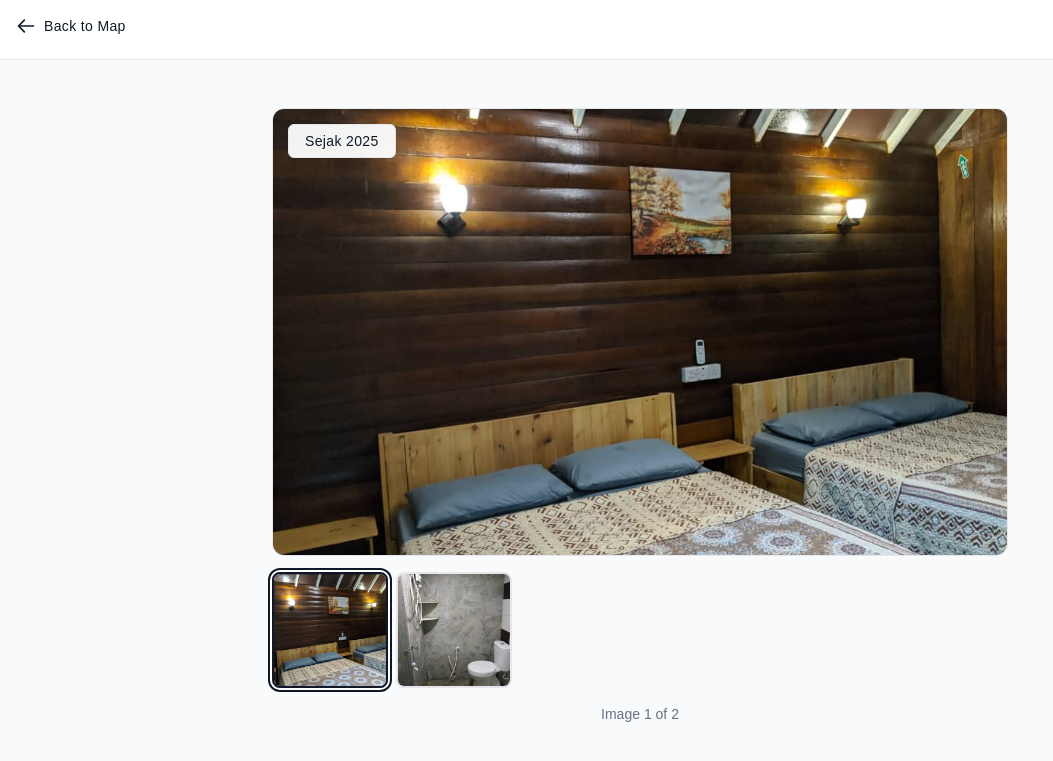
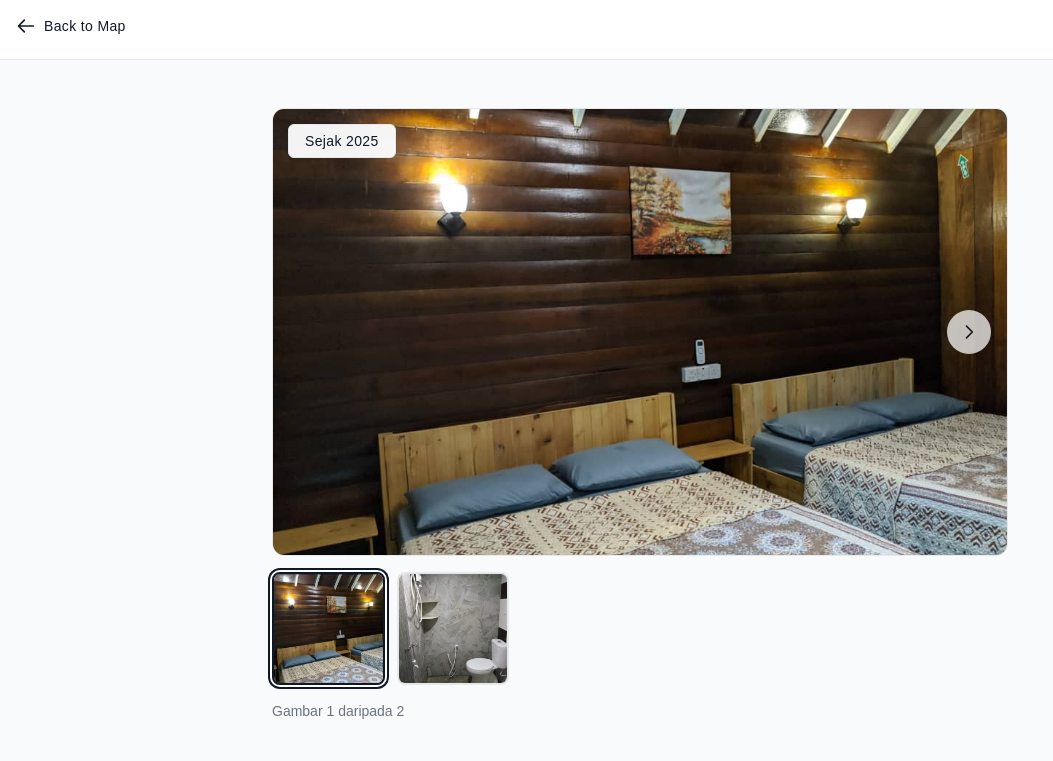
Before and after one commit to danishayman/homestays, a Next.js app: page /homestay/1 in a window 1280 px wide. Shown: the top 761 px of the page, without its empty margins (0-1053 px from the left). Built offline with nearby package versions, Linux system fonts and the light colour scheme.

Commit message:
enhance ImageGallery component with touch/swipe navigation and keyboard support

```diff
--- a/components/ImageGallery.tsx
+++ b/components/ImageGallery.tsx
@@ -4,11 +4,11 @@
  * ImageGallery Component
  *
  * A reusable image gallery component that displays a main image
- * and smaller thumbnail images below.
+ * and smaller thumbnail images below. Supports touch/swipe navigation on mobile.
  */
 
 import Image from "next/image";
-import { useState } from "react";
+import { useState, useEffect, useRef } from "react";
 
 interface ImageGalleryProps {
     images: string[];
@@ -18,15 +18,61 @@ interface ImageGalleryProps {
 
 export default function ImageGallery({ images, homestayName, className = "" }: ImageGalleryProps) {
     const [selectedImageIndex, setSelectedImageIndex] = useState(0);
+    const touchStartX = useRef<number>(0);
+    const touchEndX = useRef<number>(0);
 
     if (!images || images.length === 0) {
         return null;
     }
 
+    // Handle swipe gestures
+    const handleTouchStart = (e: React.TouchEvent) => {
+        touchStartX.current = e.targetTouches[0].clientX;
+    };
+
+    const handleTouchMove = (e: React.TouchEvent) => {
+        touchEndX.current = e.targetTouches[0].clientX;
+    };
+
+    const handleTouchEnd = () => {
+        if (!touchStartX.current || !touchEndX.current) return;
+
+        const distance = touchStartX.current - touchEndX.current;
+        const isLeftSwipe = distance > 50;
+        const isRightSwipe = distance < -50;
+
+        if (isLeftSwipe && selectedImageIndex < images.length - 1) {
+            setSelectedImageIndex(selectedImageIndex + 1);
+        }
+
+        if (isRightSwipe && selectedImageIndex > 0) {
+            setSelectedImageIndex(selectedImageIndex - 1);
+        }
+    };
+
+    // Keyboard navigation
+    useEffect(() => {
+        const handleKeyDown = (e: KeyboardEvent) => {
+            if (e.key === 'ArrowLeft' && selectedImageIndex > 0) {
+                setSelectedImageIndex(selectedImageIndex - 1);
+            } else if (e.key === 'ArrowRight' && selectedImageIndex < images.length - 1) {
+                setSelectedImageIndex(selectedImageIndex + 1);
+            }
+        };
+
+        window.addEventListener('keydown', handleKeyDown);
+        return () => window.removeEventListener('keydown', handleKeyDown);
+    }, [selectedImageIndex, images.length]);
+
     return (
         <div className={`space-y-4 ${className}`}>
             {/* Main Image Display */}
-            <div className="relative w-full h-80 md:h-[28rem] rounded-xl overflow-hidden border border-gray-200">
+            <div
+                className="relative w-full h-80 md:h-[28rem] rounded-xl overflow-hidden border border-gray-200 group"
+                onTouchStart={handleTouchStart}
+                onTouchMove={handleTouchMove}
+                onTouchEnd={handleTouchEnd}
+            >
                 <Image
                     src={images[selectedImageIndex]}
                     alt={`${homestayName} - Image ${selectedImageIndex + 1}`}
@@ -35,36 +81,70 @@ export default function ImageGallery({ images, homestayName, className = "" }: I
                     priority={selectedImageIndex === 0}
                     sizes="(max-width: 768px) 100vw, (max-width: 1200px) 80vw, 896px"
                 />
+
+                {/* Navigation arrows - only show if there are multiple images */}
+                {images.length > 1 && (
+                    <>
+                        {/* Previous button */}
+                        {selectedImageIndex > 0 && (
+                            <button
+                                onClick={() => setSelectedImageIndex(selectedImageIndex - 1)}
+                                className="absolute left-4 top-1/2 transform -translate-y-1/2 bg-white/90 hover:bg-white text-gray-900 rounded-full p-3 shadow-lg transition-all duration-200 opacity-80 group-hover:opacity-100 touch-manipulation"
+                                aria-label="Gambar sebelumnya"
+                            >
+                                <svg className="w-5 h-5" fill="none" stroke="currentColor" viewBox="0 0 24 24">
+                                    <path strokeLinecap="round" strokeLinejoin="round" strokeWidth={2} d="M15 19l-7-7 7-7" />
+                                </svg>
+                            </button>
+                        )}
+
+                        {/* Next button */}
+                        {selectedImageIndex < images.length - 1 && (
+                            <button
+                                onClick={() => setSelectedImageIndex(selectedImageIndex + 1)}
+                                className="absolute right-4 top-1/2 transform -translate-y-1/2 bg-white/90 hover:bg-white text-gray-900 rounded-full p-3 shadow-lg transition-all duration-200 opacity-80 group-hover:opacity-100 touch-manipulation"
+                                aria-label="Gambar seterusnya"
+                            >
+                                <svg className="w-5 h-5" fill="none" stroke="currentColor" viewBox="0 0 24 24">
+                                    <path strokeLinecap="round" strokeLinejoin="round" strokeWidth={2} d="M9 5l7 7-7 7" />
+                                </svg>
+                            </button>
+                        )}
+                    </>
+                )}
             </div>
 
             {/* Thumbnail Gallery - Only show if there are multiple images */}
             {images.length > 1 && (
-                <div className="grid grid-cols-4 md:grid-cols-6 gap-2">
+                <div className="space-y-3">
+                    <div className="grid grid-cols-3 sm:grid-cols-4 md:grid-cols-6 gap-3">
                         {images.map((image, index) => (
                             <button
                                 key={index}
                                 onClick={() => setSelectedImageIndex(index)}
-                            className={`relative aspect-square rounded-lg overflow-hidden border-2 transition-all duration-200 hover:scale-105 ${
+                                className={`relative aspect-square rounded-lg overflow-hidden border-2 transition-all duration-200 hover:scale-105 touch-manipulation min-h-[80px] ${
                                     selectedImageIndex === index
                                         ? "border-gray-900 ring-2 ring-gray-900 ring-offset-2"
-                                    : "border-gray-200 hover:border-gray-400"
+                                        : "border-gray-200 hover:border-gray-400 active:border-gray-500"
                                 }`}
+                                aria-label={`Lihat gambar ${index + 1}`}
                             >
                                 <Image
                                     src={image}
                                     alt={`${homestayName} - Thumbnail ${index + 1}`}
                                     fill
                                     className="object-cover"
-                                sizes="(max-width: 768px) 25vw, (max-width: 1200px) 16vw, 120px"
+                                    sizes="(max-width: 640px) 33vw, (max-width: 768px) 25vw, (max-width: 1200px) 16vw, 120px"
                                 />
                             </button>
                         ))}
                     </div>
+                </div>
             )}
 
-            {/* Image Counter */}
-            <div className="text-center text-sm text-gray-500">
-                Image {selectedImageIndex + 1} of {images.length}
+            {/* Image Counter and Navigation Info */}
+            <div className="flex flex-col sm:flex-row justify-between items-center text-sm text-gray-500 gap-2">
+                <div>Gambar {selectedImageIndex + 1} daripada {images.length}</div>
             </div>
         </div>
     );
```
Lines whose indentation alone changed are shown as unchanged.
